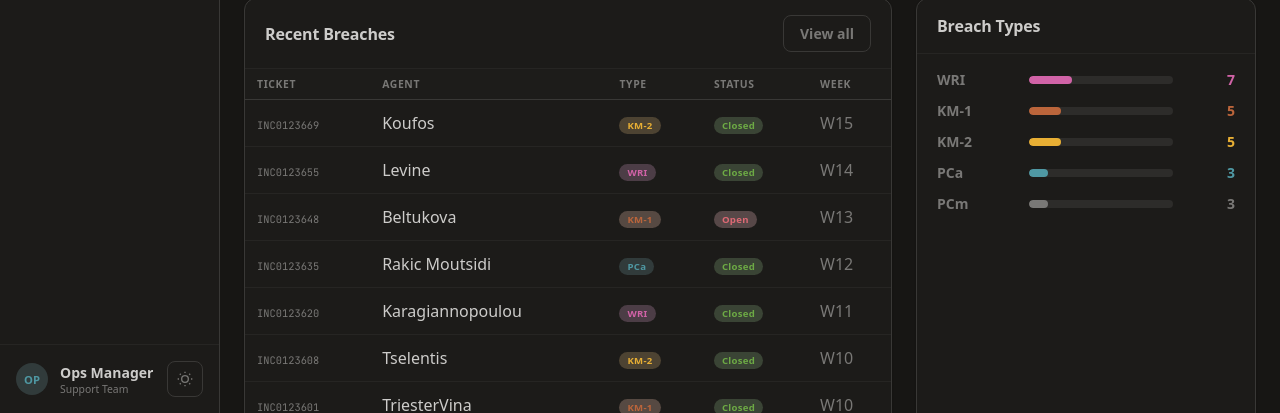
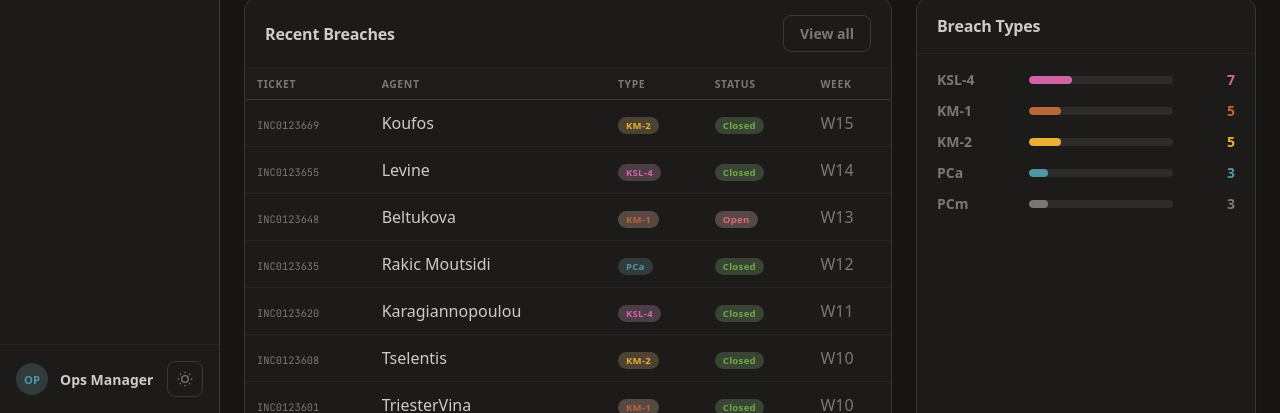
Before and after one commit to Phoenixwillriseagain-ops/breach-tracker, a plain HTML site: page index.html in a window 1280 px wide. Shown: the part 387-800 px from the top of the page. Drawn offline with Linux system fonts and the light colour scheme; a web font is replaced by a local one.

Commit message:
Add files via upload

```diff
--- a/index.html
+++ b/index.html
@@ -112,7 +112,7 @@ table{border-collapse:collapse;width:100%}
 .badge-closed{background:var(--color-success-highlight);color:var(--color-success)}
 .badge-open{background:var(--color-notification-highlight);color:var(--color-notification)}
 .badge-excluded{background:var(--color-surface-dynamic);color:var(--color-text-muted)}
-.badge-WRI{background:var(--color-error-highlight);color:var(--color-error)}
+.badge-ksl4{background:var(--color-error-highlight);color:var(--color-error)}
 .badge-km1{background:var(--color-warning-highlight);color:var(--color-warning)}
 .badge-km2{background:var(--color-gold-highlight);color:var(--color-gold)}
 .badge-pca{background:var(--color-primary-highlight);color:var(--color-primary)}
@@ -200,7 +200,7 @@ table{border-collapse:collapse;width:100%}
     <div class="avatar">OP</div>
     <div style="flex:1;min-width:0">
       <div class="avatar-name">Ops Manager</div>
-      <div class="avatar-role">Support Team</div>
+
     </div>
     <button class="theme-toggle" data-theme-toggle>
       <svg width="16" height="16" viewBox="0 0 24 24" fill="none" stroke="currentColor" stroke-width="2"><path d="M21 12.79A9 9 0 1 1 11.21 3 7 7 0 0 0 21 12.79z"/></svg>
@@ -244,7 +244,7 @@ table{border-collapse:collapse;width:100%}
             <svg viewBox="0 0 24 24" fill="none" stroke="currentColor" stroke-width="2"><circle cx="11" cy="11" r="8"/><line x1="21" y1="21" x2="16.65" y2="16.65"/></svg>
             <input class="search-input" type="text" placeholder="Search ticket, agent..." id="search-input" oninput="renderTable()">
           </div>
-          <select class="filter-select" id="filter-type" onchange="renderTable()"><option value="">All Types</option><option>WRI</option><option>KM-1</option><option>KM-2</option><option>PCa</option><option>PCm</option></select>
+          <select class="filter-select" id="filter-type" onchange="renderTable()"><option value="">All Types</option><option>KSL-4</option><option>KM-1</option><option>KM-2</option><option>PCa</option><option>PCm</option></select>
           <select class="filter-select" id="filter-status" onchange="renderTable()"><option value="">All Statuses</option><option>Open</option><option>Closed</option><option>Excluded</option></select>
           <select class="filter-select" id="filter-agent" onchange="renderTable()"><option value="">All Agents</option></select>
         </div>
@@ -271,7 +271,7 @@ table{border-collapse:collapse;width:100%}
       <div class="panel">
         <div class="panel-header"><span class="panel-title">Agent Performance — Net Breaches 2026</span></div>
         <div style="overflow-x:auto">
-          <table class="data-table"><thead><tr><th>Agent</th><th>WRI</th><th>KM-1</th><th>KM-2</th><th>PCa</th><th>PCm</th><th>TOTAL</th><th>Excluded</th></tr></thead><tbody id="agent-tbody"></tbody></table>
+          <table class="data-table"><thead><tr><th>Agent</th><th>KSL-4</th><th>KM-1</th><th>KM-2</th><th>PCa</th><th>PCm</th><th>TOTAL</th><th>Excluded</th></tr></thead><tbody id="agent-tbody"></tbody></table>
         </div>
       </div>
     </div>
@@ -301,7 +301,7 @@ table{border-collapse:collapse;width:100%}
       </div>
       <div class="form-row">
         <div class="form-group"><label class="form-label">Agent *</label><select class="form-input" id="f-agent"><option value="">Select agent</option></select></div>
-        <div class="form-group"><label class="form-label">Breach Type *</label><select class="form-input" id="f-type"><option value="">Select type</option><option value="WRI">WRI — Wrong Routing</option><option value="KM-1">KM-1 — Reopen</option><option value="KM-2">KM-2 — Response Time</option><option value="PCa">PCa — Priority Change (Auto)</option><option value="PCm">PCm — Priority Change (Manual)</option></select></div>
+        <div class="form-group"><label class="form-label">Breach Type *</label><select class="form-input" id="f-type"><option value="">Select type</option><option value="KSL-4">KSL-4 — Wrong Routing</option><option value="KM-1">KM-1 — Reopen</option><option value="KM-2">KM-2 — Response Time</option><option value="PCa">PCa — Priority Change (Auto)</option><option value="PCm">PCm — Priority Change (Manual)</option></select></div>
       </div>
       <div class="form-row">
         <div class="form-group"><label class="form-label">Status *</label><select class="form-input" id="f-status"><option value="Open">Open</option><option value="Closed">Closed</option><option value="Excluded">Excluded</option></select></div>
@@ -322,32 +322,32 @@ table{border-collapse:collapse;width:100%}
 </div>
 <script>
 const AGENTS=['Aidaoui','Beltukova','Blani','Grevtseva','Hatsuoka','Karagiannopoulou','Koufos','Levine','Lonis','Marousopoulou','Rakic Moutsidi','Saiz','Sbaiz','Stanisavljevic','Tavallaee','TriesterVina','Tselentis','Tsiatsou','Tsiorbas','Tzelepoglou','Verona','Yoshizawa'];
-const TYPES=['WRI','KM-1','KM-2','PCa','PCm'];
+const TYPES=['KSL-4','KM-1','KM-2','PCa','PCm'];
 let breaches=[
-  {id:1,week:1,ticket:'INC0123456',agent:'Beltukova',type:'WRI',dateClosed:'15/01/2026',status:'Closed',excluded:'No',reason:'Customer provided wrong information initially, required re-routing to security team.',jira:'JIRA-001'},
+  {id:1,week:1,ticket:'INC0123456',agent:'Beltukova',type:'KSL-4',dateClosed:'15/01/2026',status:'Closed',excluded:'No',reason:'Customer provided wrong information initially, required re-routing to security team.',jira:'JIRA-001'},
   {id:2,week:1,ticket:'INC0123457',agent:'Levine',type:'KM-1',dateClosed:'16/01/2026',status:'Excluded',excluded:'Yes',reason:'System outage from 14:00-16:00 CET prevented timely response.',jira:'JIRA-002'},
   {id:3,week:2,ticket:'INC0123458',agent:'Koufos',type:'KM-2',dateClosed:'',status:'Open',excluded:'No',reason:'Waiting for customer response — escalation pending.',jira:''},
   {id:4,week:2,ticket:'INC0123461',agent:'Aidaoui',type:'PCm',dateClosed:'20/01/2026',status:'Closed',excluded:'No',reason:'Agent marked ticket as Low priority instead of High.',jira:'JIRA-003'},
-  {id:5,week:3,ticket:'INC0123475',agent:'Yoshizawa',type:'WRI',dateClosed:'22/01/2026',status:'Closed',excluded:'No',reason:'IT ticket routed to HR by mistake during peak volume.',jira:'JIRA-004'},
+  {id:5,week:3,ticket:'INC0123475',agent:'Yoshizawa',type:'KSL-4',dateClosed:'22/01/2026',status:'Closed',excluded:'No',reason:'IT ticket routed to HR by mistake during peak volume.',jira:'JIRA-004'},
   {id:6,week:3,ticket:'INC0123480',agent:'Tsiatsou',type:'KM-1',dateClosed:'23/01/2026',status:'Closed',excluded:'No',reason:'Customer reopened ticket 5 days after close — original issue not fully resolved.',jira:'JIRA-005'},
   {id:7,week:4,ticket:'INC0123491',agent:'Grevtseva',type:'PCa',dateClosed:'28/01/2026',status:'Closed',excluded:'No',reason:'System auto-escalated priority due to customer escalation trigger.',jira:'JIRA-006'},
   {id:8,week:4,ticket:'INC0123499',agent:'Hatsuoka',type:'KM-2',dateClosed:'30/01/2026',status:'Closed',excluded:'No',reason:'Response delayed 3 hours beyond 1-hour SLA due to agent emergency leave.',jira:'JIRA-007'},
-  {id:9,week:5,ticket:'INC0123510',agent:'Lonis',type:'WRI',dateClosed:'04/02/2026',status:'Closed',excluded:'No',reason:'Incorrect queue routing — ticket sent to network team instead of security.',jira:'JIRA-008'},
+  {id:9,week:5,ticket:'INC0123510',agent:'Lonis',type:'KSL-4',dateClosed:'04/02/2026',status:'Closed',excluded:'No',reason:'Incorrect queue routing — ticket sent to network team instead of security.',jira:'JIRA-008'},
   {id:10,week:5,ticket:'INC0123515',agent:'Saiz',type:'KM-1',dateClosed:'05/02/2026',status:'Closed',excluded:'No',reason:'Customer reopened within 72 hours — VPN issue was only partially fixed.',jira:'JIRA-009'},
   {id:11,week:6,ticket:'INC0123528',agent:'Marousopoulou',type:'PCm',dateClosed:'10/02/2026',status:'Closed',excluded:'No',reason:'Manual priority downgrade was incorrect; supervisor corrected within 2 hours.',jira:'JIRA-010'},
   {id:12,week:6,ticket:'INC0123535',agent:'Blani',type:'KM-2',dateClosed:'11/02/2026',status:'Excluded',excluded:'Yes',reason:'Force majeure — office power outage from 09:00-12:00.',jira:'JIRA-011'},
-  {id:13,week:7,ticket:'INC0123549',agent:'Stanisavljevic',type:'WRI',dateClosed:'17/02/2026',status:'Closed',excluded:'No',reason:'New agent misidentified ticket category during training period.',jira:'JIRA-012'},
+  {id:13,week:7,ticket:'INC0123549',agent:'Stanisavljevic',type:'KSL-4',dateClosed:'17/02/2026',status:'Closed',excluded:'No',reason:'New agent misidentified ticket category during training period.',jira:'JIRA-012'},
   {id:14,week:7,ticket:'INC0123554',agent:'Tavallaee',type:'PCa',dateClosed:'18/02/2026',status:'Closed',excluded:'No',reason:'Auto priority change triggered by customer sentiment score threshold.',jira:'JIRA-013'},
   {id:15,week:8,ticket:'INC0123568',agent:'Tsiorbas',type:'KM-1',dateClosed:'',status:'Open',excluded:'No',reason:'Awaiting QA review of resolution quality.',jira:''},
   {id:16,week:8,ticket:'INC0123571',agent:'Tzelepoglou',type:'KM-2',dateClosed:'25/02/2026',status:'Closed',excluded:'No',reason:'Agent handling 3 concurrent P1 tickets; response exceeded SLA by 45 min.',jira:'JIRA-014'},
-  {id:17,week:9,ticket:'INC0123585',agent:'Verona',type:'WRI',dateClosed:'03/03/2026',status:'Closed',excluded:'No',reason:'Ticket misrouted due to ambiguous category label in ServiceNow.',jira:'JIRA-015'},
+  {id:17,week:9,ticket:'INC0123585',agent:'Verona',type:'KSL-4',dateClosed:'03/03/2026',status:'Closed',excluded:'No',reason:'Ticket misrouted due to ambiguous category label in ServiceNow.',jira:'JIRA-015'},
   {id:18,week:9,ticket:'INC0123590',agent:'Sbaiz',type:'PCm',dateClosed:'04/03/2026',status:'Closed',excluded:'No',reason:'Priority manually changed without supervisor approval.',jira:'JIRA-016'},
   {id:19,week:10,ticket:'INC0123601',agent:'TriesterVina',type:'KM-1',dateClosed:'10/03/2026',status:'Closed',excluded:'No',reason:'Customer reopened after 4 days — related sub-issue was not addressed.',jira:'JIRA-017'},
   {id:20,week:10,ticket:'INC0123608',agent:'Tselentis',type:'KM-2',dateClosed:'11/03/2026',status:'Closed',excluded:'No',reason:'SLA breach of 2 hours due to complex multi-team coordination requirement.',jira:'JIRA-018'},
-  {id:21,week:11,ticket:'INC0123620',agent:'Karagiannopoulou',type:'WRI',dateClosed:'17/03/2026',status:'Closed',excluded:'No',reason:'Wrong category selected from dropdown — ticket routing mismatch.',jira:'JIRA-019'},
+  {id:21,week:11,ticket:'INC0123620',agent:'Karagiannopoulou',type:'KSL-4',dateClosed:'17/03/2026',status:'Closed',excluded:'No',reason:'Wrong category selected from dropdown — ticket routing mismatch.',jira:'JIRA-019'},
   {id:22,week:12,ticket:'INC0123635',agent:'Rakic Moutsidi',type:'PCa',dateClosed:'24/03/2026',status:'Closed',excluded:'No',reason:'Auto-priority escalation not suppressed despite known false-positive trigger.',jira:'JIRA-020'},
   {id:23,week:13,ticket:'INC0123648',agent:'Beltukova',type:'KM-1',dateClosed:'',status:'Open',excluded:'No',reason:'Investigation ongoing — customer dispute about resolution quality.',jira:''},
-  {id:24,week:14,ticket:'INC0123655',agent:'Levine',type:'WRI',dateClosed:'07/04/2026',status:'Closed',excluded:'No',reason:'Routing error during high-volume Monday morning queue.',jira:'JIRA-021'},
+  {id:24,week:14,ticket:'INC0123655',agent:'Levine',type:'KSL-4',dateClosed:'07/04/2026',status:'Closed',excluded:'No',reason:'Routing error during high-volume Monday morning queue.',jira:'JIRA-021'},
   {id:25,week:15,ticket:'INC0123669',agent:'Koufos',type:'KM-2',dateClosed:'14/04/2026',status:'Closed',excluded:'No',reason:'Response time of 2.5 hours exceeded 1-hour SLA due to system slowdown.',jira:'JIRA-022'},
 ];
 let nextId=26,currentPage=1,sortField='week',sortDir=1,activeSection='dashboard';
@@ -398,7 +398,7 @@ function renderRecentTable(){
 function renderTypeBars(){
   const c={};TYPES.forEach(t=>c[t]=0);breaches.filter(b=>b.excluded==='No').forEach(b=>{if(c[b.type]!==undefined)c[b.type]++;});
   const tot=Object.values(c).reduce((a,v)=>a+v,0)||1;
-  const col={WRI:'var(--color-error)','KM-1':'var(--color-warning)','KM-2':'var(--color-gold)',PCa:'var(--color-primary)',PCm:'var(--color-text-muted)'};
+  const col={'KSL-4':'var(--color-error)','KM-1':'var(--color-warning)','KM-2':'var(--color-gold)',PCa:'var(--color-primary)',PCm:'var(--color-text-muted)'};
   document.getElementById('type-bars').innerHTML=TYPES.map(t=>{
     const p=Math.round((c[t]/tot)*100);const cl=col[t]||'var(--color-primary)';
     return `<div class="bar-row"><span class="bar-label">${t}</span><div class="bar-track"><div class="bar-fill" style="width:${p}%;background:${cl}"></div></div><span class="bar-count" style="color:${cl}">${c[t]}</span></div>`;
@@ -457,7 +457,7 @@ function renderTrends(){
   document.getElementById('avg-week').textContent=(ns.reduce((a,c)=>a+c,0)/(ns.filter(v=>v>0).length||1)).toFixed(1);
   document.getElementById('weeks-logged').textContent=ns.filter(v=>v>0).length;
 }
-function tb(t){const m={WRI:'badge-WRI','KM-1':'badge-km1','KM-2':'badge-km2',PCa:'badge-pca',PCm:'badge-pcm'};return `<span class="badge ${m[t]||''}">${t}</span>`;}
+function tb(t){const m={'KSL-4':'badge-ksl4','KM-1':'badge-km1','KM-2':'badge-km2',PCa:'badge-pca',PCm:'badge-pcm'};return `<span class="badge ${m[t]||''}">${t}</span>`;}
 function sb(s){const m={Closed:'badge-closed',Open:'badge-open',Excluded:'badge-excluded'};return `<span class="badge ${m[s]||''}">${s}</span>`;}
 function sortBy(f){if(sortField===f)sortDir*=-1;else{sortField=f;sortDir=1;}currentPage=1;renderTable();}
 function changePage(d){currentPage+=d;renderTable();}
```
